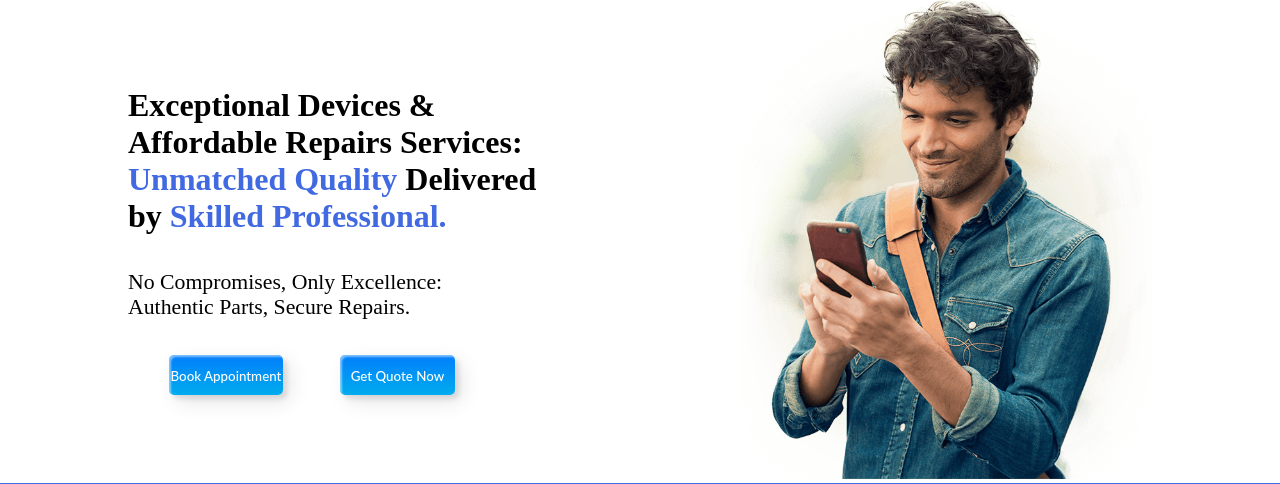
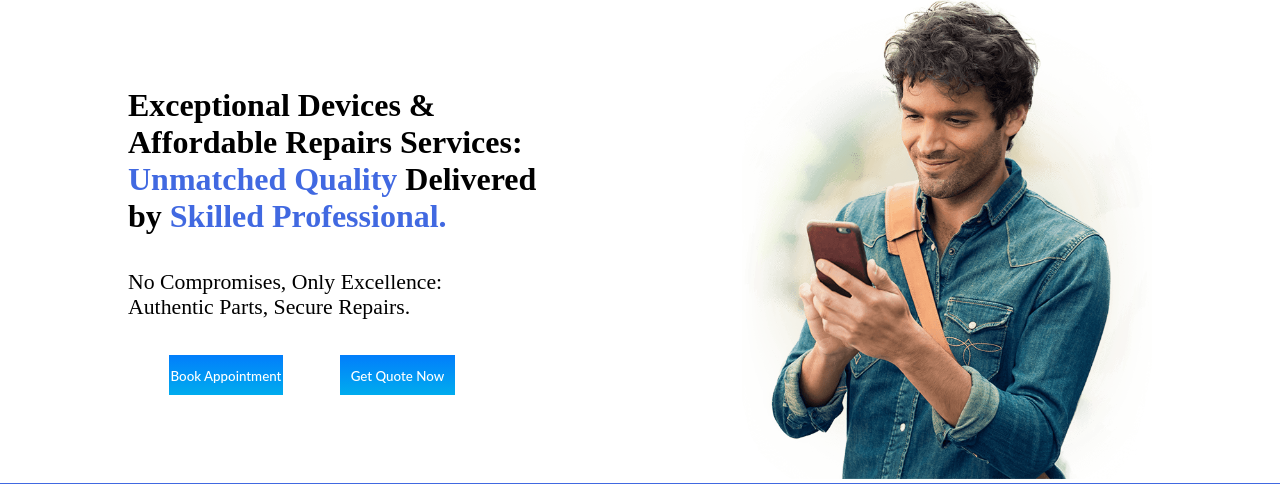
Before and after one commit to RayyanAseef/WhitbyWireless, a Django app: page / in a window 1280 px wide. Shown: the part 125-609 px from the top of the page. Run offline with Django 4.2, Linux system fonts and the light colour scheme; some libraries are stand-ins or nearby versions.

Commit message:
Update Button Design

```diff
--- a/static/css/style.css
+++ b/static/css/style.css
@@ -249,7 +249,6 @@ footer {
     width: 130px;
     height: 40px;
     color: #fff;
-    border-radius: 5px;
     padding: 10px 25px;
     font-family: 'Lato', sans-serif;
     font-weight: 500;
@@ -258,9 +257,6 @@ footer {
     transition: all 0.3s ease;
     position: relative;
     display: inline-block;
-     box-shadow:inset 2px 2px 2px 0px rgba(255,255,255,.5),
-     7px 7px 20px 0px rgba(0,0,0,.1),
-     4px 4px 5px 0px rgba(0,0,0,.1);
     outline: none;
 }
 
```
